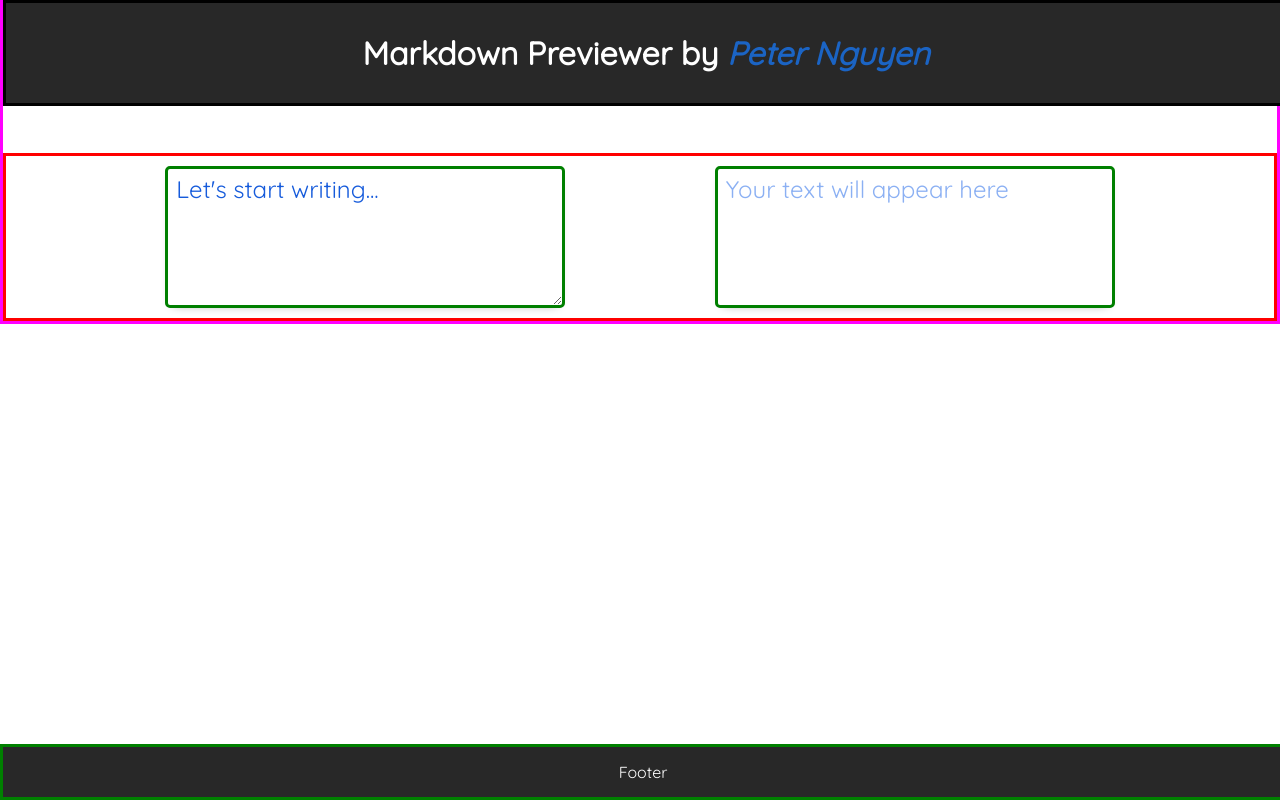
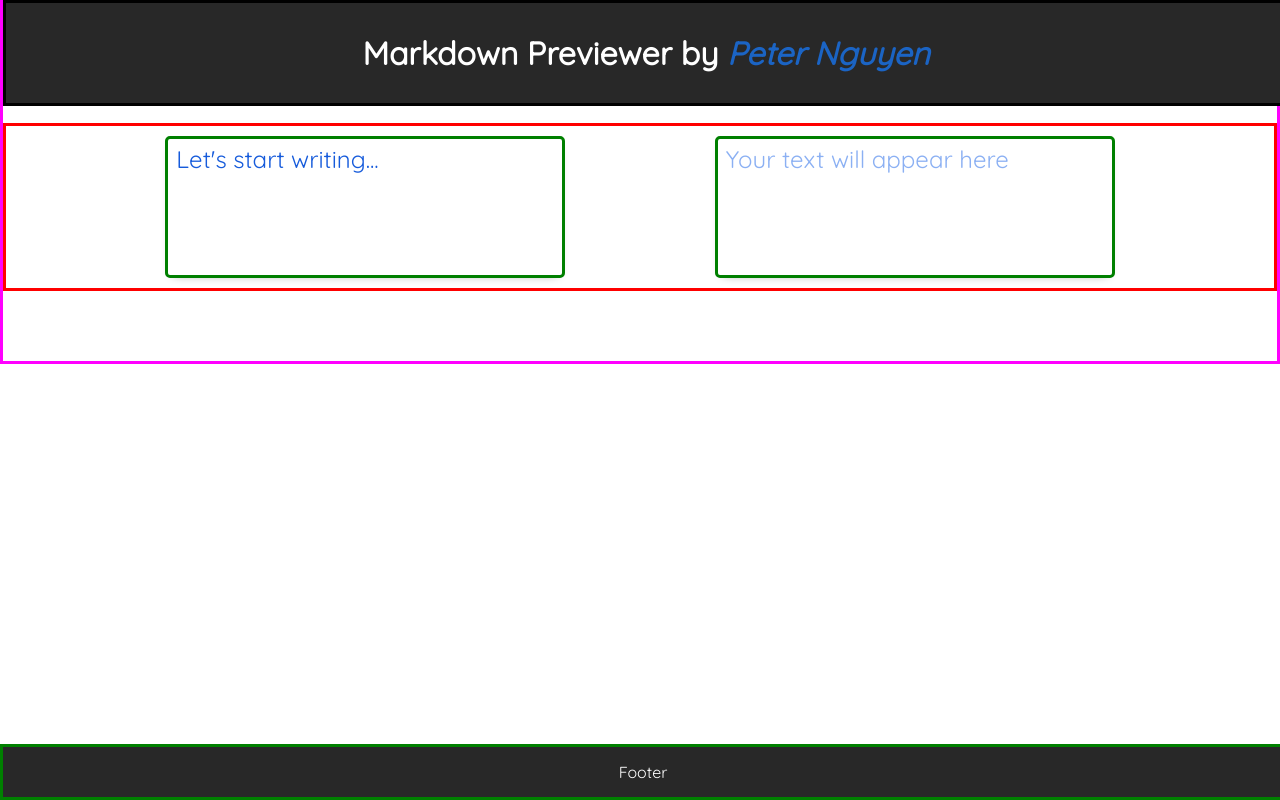
Before and after one commit to petercrackthecode/FCC_MarkdownPreviewer, a React (Create React App) app: page / in a window 1280 px wide. Built offline with nearby package versions, Linux system fonts and the light colour scheme.

Commit message:
Change some margin

```diff
--- a/src/App.js
+++ b/src/App.js
@@ -11,7 +11,7 @@ class App extends React.Component {
     m_text: '', // input
     m_rows: 5, // current number of rows
     minRows: 5,
-    maxRows: 20,
+    maxRows: 10,
   };
 
   handleTextChange= (text, rows) =>  {
--- a/src/components/Editor.js
+++ b/src/components/Editor.js
@@ -8,6 +8,8 @@ export default class Editor extends React.PureComponent   {
         const previousRows= event.target.rows;
         event.target.rows= minRows; // reset number of rows in text area
         const currentRows= ~~(event.target.scrollHeight / textAreaLineHeight);
+        console.log("Hey, I'm the current row, and I'm ", currentRows);
+        console.log("The current maxRows is " + maxRows);
 
         if (currentRows === previousRows)   {
             event.target.rows= currentRows;
--- a/src/styles/App.css
+++ b/src/styles/App.css
@@ -3,11 +3,15 @@
   box-sizing: border-box;
   border: none;
   border-radius: 5px;
+  resize: none;
   padding: 8px;
   font-size: 24px;
   line-height: 24px;
+  /*
   overflow-y: auto;
   overflow-x: none;
+  */
+  overflow: auto;
   height: auto;
   width: 400px;
   box-shadow: 0px 4px 10px -8px grey;
@@ -18,9 +22,6 @@
 }
 #app #content .container::placeholder {
   color: #165bdb;
-}
-#app #content .container:focus {
-  outline: none;
 }
 
 #app {
@@ -51,7 +52,8 @@
   color: #1b64c4;
 }
 #app #content {
-  margin-top: 150px;
+  margin-top: 120px;
+  margin-bottom: 70px;
   display: flex;
   flex-direction: row;
   border: 3px solid red;
--- a/src/styles/App.scss
+++ b/src/styles/App.scss
@@ -11,11 +11,15 @@ $AppBackgroundColor: white;
     box-sizing: border-box;
     border: none;
     border-radius: 5px;
+    resize: none;
     padding: 8px;
     font-size: 24px;
     line-height: 24px;
+    /*
     overflow-y: auto;
     overflow-x: none;
+    */
+    overflow: auto;
     height: auto;
     width: 400px;
     box-shadow: 0px 4px 10px -8px grey;
@@ -26,10 +30,6 @@ $AppBackgroundColor: white;
 
     &::placeholder {
         color: rgb(22, 91, 219);
-    }
-
-    &:focus {
-        outline: none;
     }
 }
 
@@ -67,7 +67,8 @@ $AppBackgroundColor: white;
     }
 
     #content  {
-        margin-top: 150px;
+        margin-top: 120px;
+        margin-bottom: 70px;
         display: flex;
         flex-direction: row;
         @include Border(red);
```
Also changed, not shown: 1 other file (tests, documents, lock files or other folders).
